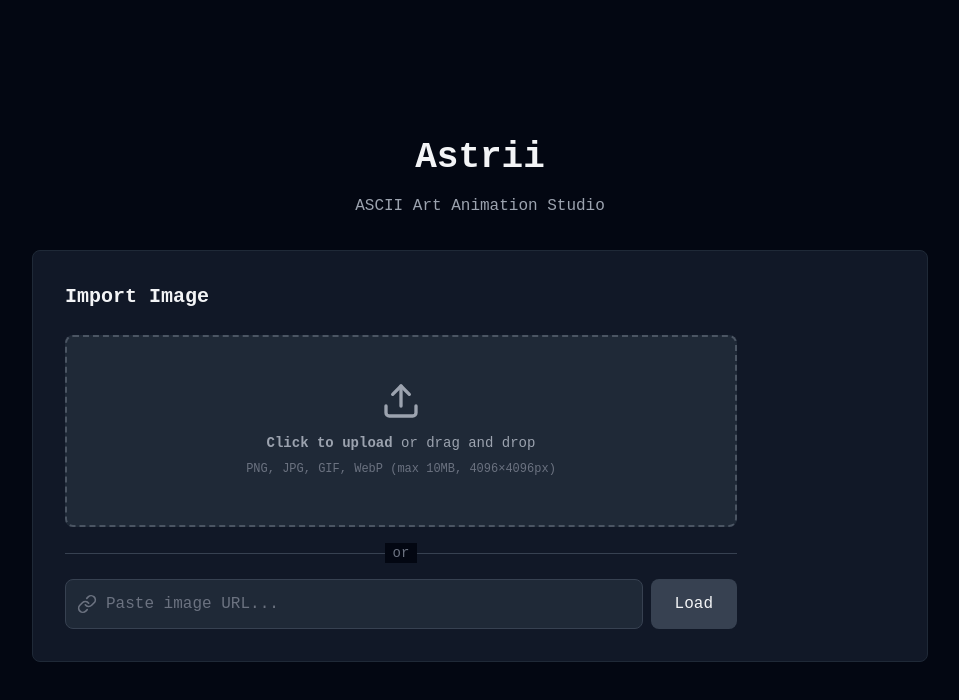
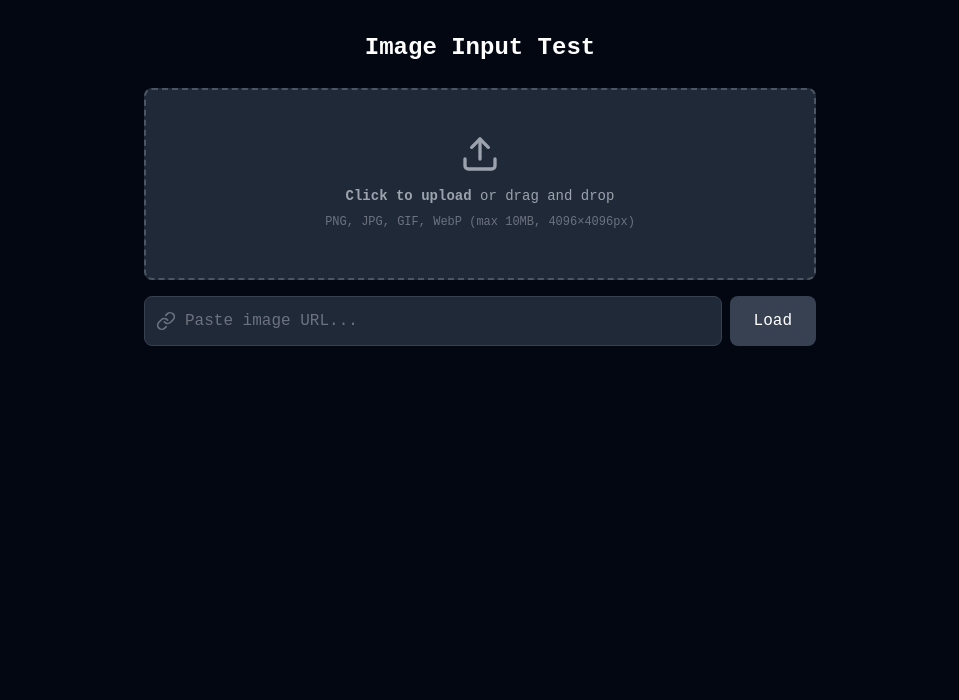
Before and after one commit to mari-glyph/astrii, a React (Vite) app: page / in a window 1280 px wide. Shown: the top 700 px of the page, without its empty margins (160-1119 px from the left). Built offline with nearby package versions, Linux system fonts and the light colour scheme.

Commit message:
V0 image input component, hook, & testing

```diff
--- a/package.json
+++ b/package.json
@@ -25,6 +25,7 @@
   "dependencies": {
     "@ffmpeg/ffmpeg": "^0.12.15",
     "@ffmpeg/util": "^0.12.2",
+    "lucide-react": "^0.546.0",
     "react": "^19.2.0",
     "react-dom": "^19.2.0",
     "zustand": "^5.0.8"
--- a/src/App.tsx
+++ b/src/App.tsx
@@ -1,53 +1,39 @@
-import { useState } from 'react';
-import ImageInput from './components/ImageInput';
+import ImageInput from './components/ImageInput.tsx';
 import { useImageInput } from './hooks/useImageInput';
+import { X } from 'lucide-react';
 
-function App() {
-  const { imageState, handleImageLoad } = useImageInput();
-  const [error, setError] = useState<string | null>(null);
+export default function App() {
+  const { imageState, handleImageLoad, clearImage } = useImageInput();
 
   return (
-    <div className="min-h-screen flex items-center justify-center p-8">
-      <div className="w-full max-w-4xl">
-        <div className="text-center mb-8">
-          <h1 className="text-4xl font-bold mb-4">Astrii</h1>
-          <p className="text-gray-400">ASCII Art Animation Studio</p>
-        </div>
+    <div className="min-h-screen bg-gray-950 text-white p-8 flex flex-col items-center">
+      <h1 className="text-2xl font-bold mb-6">Image Input Test</h1>
 
-        <div className="bg-gray-900 rounded-lg p-8 border border-gray-800">
-          <h2 className="text-xl font-semibold mb-6">Import Image</h2>
-
-          <ImageInput
-            onImageLoad={handleImageLoad}
-            onError={setError}
+      {/* Image Input */}
+      {!imageState.previewUrl ? (
+        <ImageInput onImageLoad={handleImageLoad} />
+      ) : (
+        <div className="relative bg-gray-800 p-4 rounded-lg mb-6">
+          <button
+            onClick={clearImage}
+            className="absolute top-2 right-2 p-2 bg-gray-900 hover:bg-gray-700 rounded-lg transition-colors"
+            aria-label="Remove image"
+          >
+            <X className="w-4 h-4" />
+          </button>
+          <img
+            src={imageState.previewUrl}
+            alt="Preview"
+            className="max-w-full max-h-64 mx-auto rounded"
           />
-
-          {/* Display Image Info */}
-          {imageState.bitmap && (
-            <div className="mt-6 p-4 bg-gray-800 rounded-lg border border-gray-700">
-              <h3 className="text-lg font-semibold mb-2">Image Loaded ✓</h3>
-              <div className="text-sm text-gray-400 space-y-1">
-                <p>Dimensions: {imageState.width} × {imageState.height}px</p>
-                {imageState.file && (
-                  <>
-                    <p>Filename: {imageState.file.name}</p>
-                    <p>Size: {(imageState.file.size / 1024 / 1024).toFixed(2)}MB</p>
-                    <p>Type: {imageState.file.type}</p>
-                  </>
-                )}
-              </div>
-            </div>
+          <p className="mt-2 text-sm text-gray-400">
+            Dimensions: {imageState.width}×{imageState.height}px
+          </p>
+          {imageState.file && (
+            <p className="text-xs text-gray-500">File: {imageState.file.name}</p>
           )}
         </div>
-
-        {error && (
-          <div className="mt-4 text-center text-red-400 text-sm">
-            Last error: {error}
-          </div>
-        )}
-      </div>
+      )}
     </div>
   );
 }
-
-export default App;
--- a/src/components/ImageInput.tsx
+++ b/src/components/ImageInput.tsx
@@ -1,11 +1,12 @@
 import { useState, useRef, ChangeEvent } from 'react';
-import { Upload, Link as LinkIcon, X, AlertCircle } from 'lucide-react';
+import { Upload, Link as LinkIcon, AlertCircle } from 'lucide-react';
 
+// Props for ImageInput component
 interface ImageInputProps {
-  onImageLoad: (bitmap: ImageBitmap, file: File | null) => void;
+  onImageLoad: (bitmap: ImageBitmap, file: File | null, previewUrl: string) => void;
   onError?: (error: string) => void;
-  maxSize?: number; // in MB
-  maxDimensions?: number; // max width or height
+  maxSize?: number; // maxSize in MB
+  maxDimensions?: number; // max width or height in pixels
 }
 
 export default function ImageInput({
@@ -14,207 +15,116 @@ export default function ImageInput({
   maxSize = 10,
   maxDimensions = 4096,
 }: ImageInputProps) {
-  const [preview, setPreview] = useState<string | null>(null);
+    //internal state & refs
   const [loading, setLoading] = useState(false);
   const [error, setError] = useState<string | null>(null);
   const [urlInput, setUrlInput] = useState('');
   const fileInputRef = useRef<HTMLInputElement>(null);
 
+  //helper function for error handling
   const handleError = (message: string) => {
     setError(message);
-    onError?.(message);
+    onError?.(message); //Optional chaining to avoid crash when onError is not defined
     setLoading(false);
   };
 
-  const validateImage = async (
-    file: File | Blob,
-    source: string
-  ): Promise<ImageBitmap | null> => {
-    // Validate file size
-    if (file.size > maxSize * 1024 * 1024) {
-      handleError(
-        `File size exceeds ${maxSize}MB. Please choose a smaller image.`
-      );
-      return null;
-    }
-
-    try {
-      // Create ImageBitmap with fallback
-      let bitmap: ImageBitmap;
-
-      if ('createImageBitmap' in window) {
-        bitmap = await createImageBitmap(file);
-      } else {
-        // Fallback for browsers without createImageBitmap
-        bitmap = await createImageBitmapFallback(file);
-      }
-
-      // Validate dimensions
-      if (bitmap.width > maxDimensions || bitmap.height > maxDimensions) {
-        bitmap.close();
-        handleError(
-          `Image dimensions exceed ${maxDimensions}×${maxDimensions}px. Current: ${bitmap.width}×${bitmap.height}px`
-        );
-        return null;
-      }
-
-      return bitmap;
-    } catch (err) {
-      handleError(`Failed to load image: ${err instanceof Error ? err.message : 'Unknown error'}`);
-      return null;
-    }
+  //Convert file/blob into ImageBitmap using native API (and manual fallback to image loading)
+  const createBitmapFromFile = async (file: File | Blob): Promise<ImageBitmap> => {
+    if ('createImageBitmap' in window) return await createImageBitmap(file);
+    return await createImageBitmapFallback(file);
   };
 
-  const createImageBitmapFallback = (file: File | Blob): Promise<ImageBitmap> => {
-    return new Promise((resolve, reject) => {
+  const createImageBitmapFallback = (file: File | Blob): Promise<ImageBitmap> =>
+    new Promise((resolve, reject) => {
       const img = new Image();
       const url = URL.createObjectURL(file);
-
       img.onload = () => {
         URL.revokeObjectURL(url);
-
-        // Create a canvas-based ImageBitmap substitute
-        const canvas = document.createElement('canvas');
-        canvas.width = img.width;
-        canvas.height = img.height;
-        const ctx = canvas.getContext('2d');
-
-        if (!ctx) {
-          reject(new Error('Failed to get canvas context'));
-          return;
-        }
-
-        ctx.drawImage(img, 0, 0);
-
-        // Return a mock ImageBitmap
         resolve({
           width: img.width,
           height: img.height,
           close: () => {},
         } as ImageBitmap);
       };
-
       img.onerror = () => {
         URL.revokeObjectURL(url);
         reject(new Error('Failed to load image'));
       };
-
       img.src = url;
     });
-  };
 
-  const processImage = async (file: File | Blob, isFile: boolean) => {
+    //Handle validation, loading, and image dimension checks
+  const processImage = async (file: File | Blob) => {
     setLoading(true);
     setError(null);
 
-    const bitmap = await validateImage(file, isFile ? 'file' : 'url');
-
-    if (bitmap) {
-      // Create preview URL
-      const previewUrl = URL.createObjectURL(file);
-      setPreview(previewUrl);
-
-      // Pass bitmap to parent
-      onImageLoad(bitmap, isFile ? (file as File) : null);
-    }
-
-    setLoading(false);
-  };
-
-  const handleFileChange = async (e: ChangeEvent<HTMLInputElement>) => {
-    const file = e.target.files?.[0];
-    if (!file) return;
-
-    // Validate file type
-    if (!file.type.startsWith('image/')) {
+    if (file instanceof File && !file.type.startsWith('image/')) {
       handleError('Please select a valid image file');
       return;
     }
 
-    await processImage(file, true);
-  };
-
-  const handleUrlSubmit = async () => {
-    if (!urlInput.trim()) return;
-
-    setLoading(true);
-    setError(null);
+    if (file.size > maxSize * 1024 * 1024) {
+      handleError(`File size exceeds ${maxSize}MB`);
+      return;
+    }
 
     try {
-      // Fetch image with CORS
-      const response = await fetch(urlInput, {
-        mode: 'cors',
-        credentials: 'omit',
-      });
-
-      if (!response.ok) {
-        throw new Error(`Failed to fetch image: ${response.statusText}`);
+      const bitmap = await createBitmapFromFile(file);
+      if (bitmap.width > maxDimensions || bitmap.height > maxDimensions) {
+        bitmap.close();
+        handleError(`Image dimensions exceed ${maxDimensions}×${maxDimensions}px`);
+        return;
       }
 
-      const contentType = response.headers.get('content-type');
-      if (!contentType?.startsWith('image/')) {
-        throw new Error('URL does not point to a valid image');
-      }
-
-      const blob = await response.blob();
-      await processImage(blob, false);
+      //generate preview URL
+      const previewUrl = URL.createObjectURL(file);
+      onImageLoad(bitmap, file instanceof File ? file : null, previewUrl);
     } catch (err) {
-      if (err instanceof TypeError && err.message.includes('CORS')) {
-        handleError(
-          'CORS error: The image URL does not allow cross-origin access. Try uploading the file directly.'
-        );
-      } else {
-        handleError(
-          err instanceof Error ? err.message : 'Failed to load image from URL'
-        );
-      }
+      handleError(err instanceof Error ? err.message : 'Failed to load image');
     } finally {
       setLoading(false);
     }
   };
 
-  const clearImage = () => {
-    if (preview) {
-      URL.revokeObjectURL(preview);
-      setPreview(null);
+  //fetch file and converts to blob pre-processing
+  const handleFileChange = async (e: ChangeEvent<HTMLInputElement>) => {
+    const file = e.target.files?.[0];
+    if (!file) return;
+    await processImage(file);
+  };
+
+  const handleUrlSubmit = async () => {
+    if (!urlInput.trim()) return;
+    setLoading(true);
+    setError(null);
+
+    try {
+      let blob: Blob;
+
+      if (urlInput.startsWith('data:')) {
+        // Data URL
+        const res = await fetch(urlInput);
+        blob = await res.blob();
+      } else {
+        const response = await fetch(urlInput, { mode: 'cors', credentials: 'omit' });
+        if (!response.ok) throw new Error(`Failed to fetch image: ${response.statusText}`);
+        const contentType = response.headers.get('content-type');
+        if (!contentType?.startsWith('image/')) throw new Error('URL does not point to a valid image');
+        blob = await response.blob();
       }
-    setError(null);
-    setUrlInput('');
-    if (fileInputRef.current) {
-      fileInputRef.current.value = '';
+
+      await processImage(blob);
+    } catch (err) {
+      handleError(err instanceof Error ? err.message : 'Failed to load image from URL');
+    } finally {
+      setLoading(false);
     }
   };
 
+  // Return the JSX for the component - upload drop zone, url input, error display
   return (
     <div className="w-full max-w-2xl">
-      {/* Preview Section */}
-      {preview && (
-        <div className="mb-6 relative bg-gray-800 rounded-lg p-4 border border-gray-700">
-          <button
-            onClick={clearImage}
-            className="absolute top-2 right-2 p-2 bg-gray-900 hover:bg-gray-700 rounded-lg transition-colors"
-            aria-label="Remove image"
-          >
-            <X className="w-4 h-4" />
-          </button>
-          <img
-            src={preview}
-            alt="Preview"
-            className="max-w-full max-h-64 mx-auto rounded"
-          />
-        </div>
-      )}
-
-      {/* Error Display */}
-      {error && (
-        <div className="mb-4 p-4 bg-red-500/10 border border-red-500/20 rounded-lg flex items-start gap-3">
-          <AlertCircle className="w-5 h-5 text-red-400 flex-shrink-0 mt-0.5" />
-          <p className="text-red-400 text-sm">{error}</p>
-        </div>
-      )}
-
       {/* Upload Section */}
-      {!preview && (
       <div className="space-y-4">
         {/* File Upload */}
         <div>
@@ -232,10 +142,7 @@ export default function ImageInput({
               flex flex-col items-center justify-center w-full h-48
               border-2 border-dashed rounded-lg cursor-pointer
               transition-colors
-                ${loading
-                  ? 'border-gray-600 bg-gray-800/50 cursor-not-allowed'
-                  : 'border-gray-600 hover:border-blue-500 bg-gray-800 hover:bg-gray-750'
-                }
+              ${loading ? 'border-gray-600 bg-gray-800/50 cursor-not-allowed' : 'border-gray-600 hover:border-blue-500 bg-gray-800 hover:bg-gray-750'}
             `}
           >
             <div className="flex flex-col items-center justify-center pt-5 pb-6">
@@ -248,16 +155,6 @@ export default function ImageInput({
               </p>
             </div>
           </label>
-          </div>
-
-          {/* Divider */}
-          <div className="relative">
-            <div className="absolute inset-0 flex items-center">
-              <div className="w-full border-t border-gray-700"></div>
-            </div>
-            <div className="relative flex justify-center text-sm">
-              <span className="px-2 bg-gray-950 text-gray-500">or</span>
-            </div>
         </div>
 
         {/* URL Input */}
@@ -286,16 +183,15 @@ export default function ImageInput({
             {loading ? 'Loading...' : 'Load'}
           </button>
         </div>
-        </div>
-      )}
 
-      {/* Loading State */}
-      {loading && !preview && (
-        <div className="mt-4 text-center">
-          <div className="inline-block animate-spin rounded-full h-8 w-8 border-b-2 border-blue-500"></div>
-          <p className="mt-2 text-sm text-gray-400">Processing image...</p>
+        {/* Error Display */}
+        {error && (
+          <div className="p-4 bg-red-500/10 border border-red-500/20 rounded-lg flex items-start gap-3">
+            <AlertCircle className="w-5 h-5 text-red-400 flex-shrink-0 mt-0.5" />
+            <p className="text-red-400 text-sm">{error}</p>
           </div>
         )}
       </div>
+    </div>
   );
 }
--- a/src/hooks/useImageInput.ts
+++ b/src/hooks/useImageInput.ts
@@ -1,10 +1,12 @@
 import { useState, useCallback } from 'react';
 
+//Manage image state cross-app
 export interface ImageState {
   bitmap: ImageBitmap | null;
   file: File | null;
   width: number;
   height: number;
+  previewUrl: string | null;
 }
 
 export function useImageInput() {
@@ -13,33 +15,36 @@ export function useImageInput() {
     file: null,
     width: 0,
     height: 0,
+    previewUrl: null,
   });
 
-  const handleImageLoad = useCallback((bitmap: ImageBitmap, file: File | null) => {
-    // Clean up previous bitmap
-    if (imageState.bitmap) {
-      imageState.bitmap.close();
+  //hangle incoming image from ImageInput & cleans up prev img
+  const handleImageLoad = useCallback((bitmap: ImageBitmap, file: File | null, previewUrl: string) => {
+    setImageState(prev => {
+      prev.bitmap?.close();
+      if (prev.previewUrl) {
+        URL.revokeObjectURL(prev.previewUrl);
       }
-
-    setImageState({
+      return {
         bitmap,
         file,
         width: bitmap.width,
         height: bitmap.height,
+        previewUrl,
+      };
     });
-  }, [imageState.bitmap]);
+  }, []);
 
+  //Reset image state & clean up resources
   const clearImage = useCallback(() => {
-    if (imageState.bitmap) {
-      imageState.bitmap.close();
+    setImageState(prev => {
+      prev.bitmap?.close();
+      if (prev.previewUrl) {
+        URL.revokeObjectURL(prev.previewUrl);
       }
-    setImageState({
-      bitmap: null,
-      file: null,
-      width: 0,
-      height: 0,
+      return { bitmap: null, file: null, width: 0, height: 0, previewUrl: null };
     });
-  }, [imageState.bitmap]);
+  }, []);
 
   return {
     imageState,
```
Also changed, not shown: 1 other file (tests, documents, lock files or other folders). Lines whose indentation alone changed are shown as unchanged.
